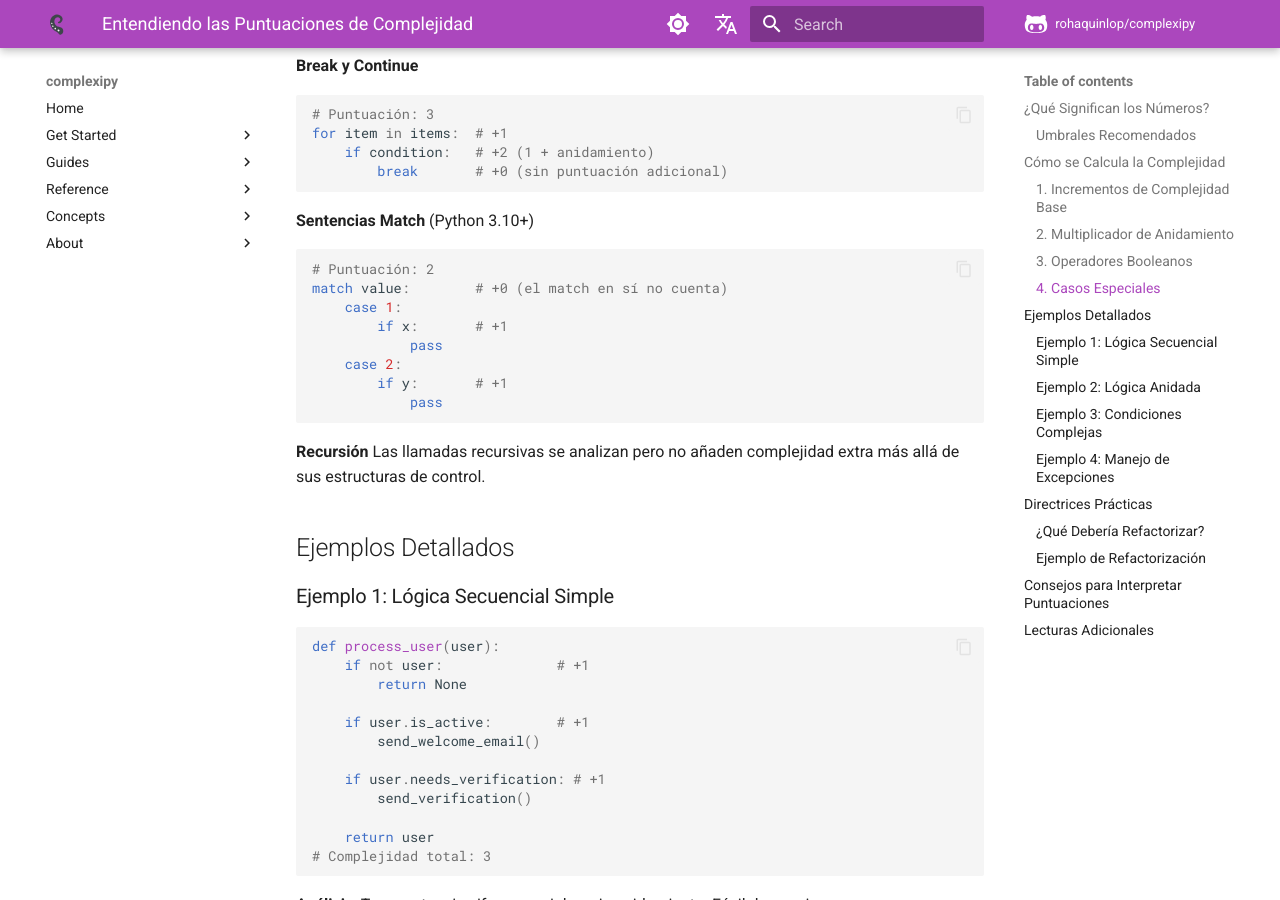
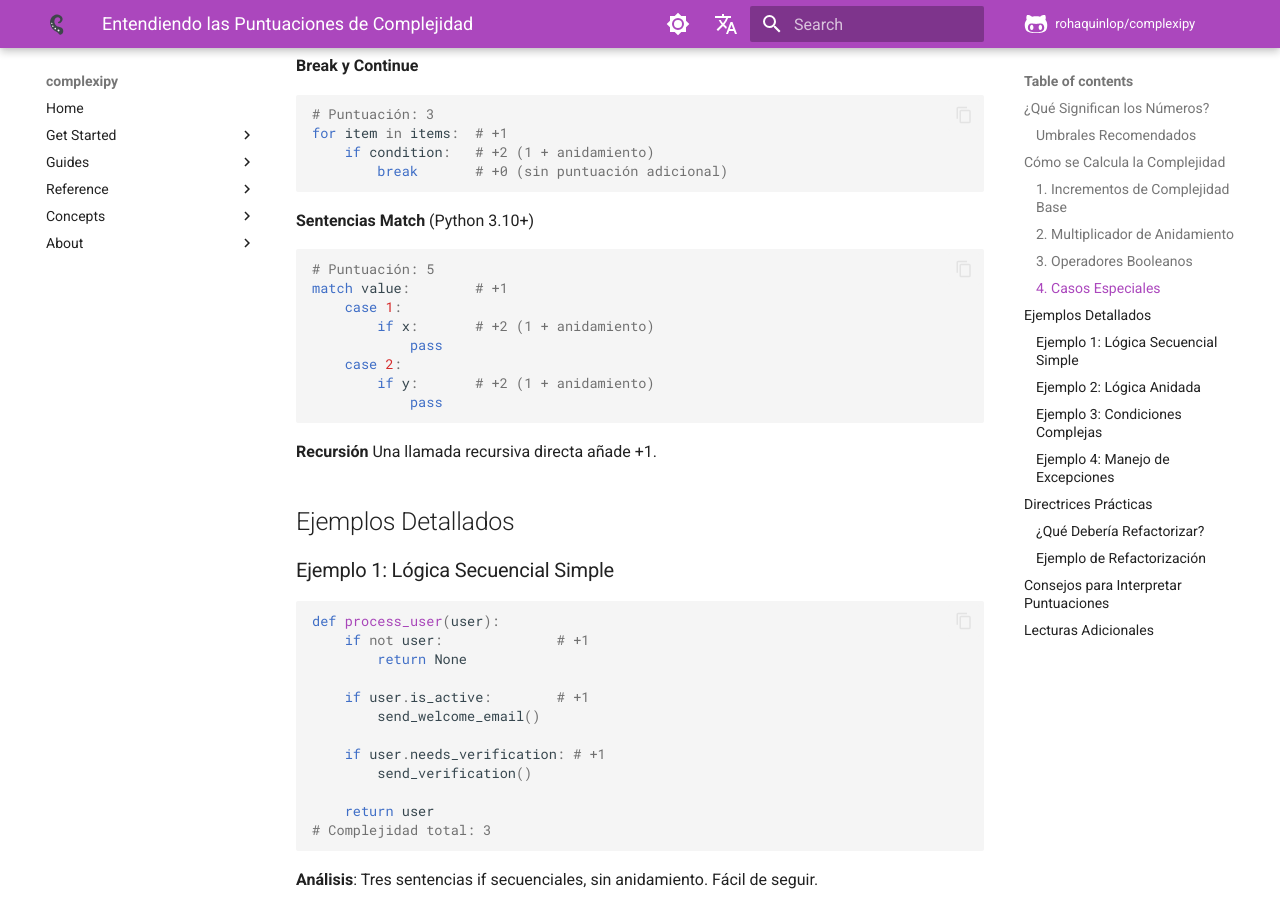
Before and after one commit to rohaquinlop/complexipy, an MkDocs documentation site: the page built from docs/es/understanding-scores.md, in a window 1280 px wide and 900 px high, scrolled down 2208 px. Built offline with MkDocs 1.6.1 and Material for MkDocs 9.7.7, drawn with Linux system fonts in a browser that asks for light colours; comment, search, counter and statistics services are not loaded.

Commit message:
docs(scores): correct the match example and the recursion rule

````diff
--- a/docs/es/understanding-scores.md
+++ b/docs/es/understanding-scores.md
@@ -80,18 +80,18 @@ for item in items:  # +1
 **Sentencias Match** (Python 3.10+)
 
 ```python
-# Puntuación: 2
-match value:        # +0 (el match en sí no cuenta)
+# Puntuación: 5
+match value:        # +1
     case 1:
-        if x:       # +1
+        if x:       # +2 (1 + anidamiento)
             pass
     case 2:
-        if y:       # +1
+        if y:       # +2 (1 + anidamiento)
             pass
 ```
 
 **Recursión**
-Las llamadas recursivas se analizan pero no añaden complejidad extra más allá de sus estructuras de control.
+Una llamada recursiva directa añade +1.
 
 ## Ejemplos Detallados
 
````
Also changed, not shown: docs/understanding-scores.md (+5 -5 lines).
